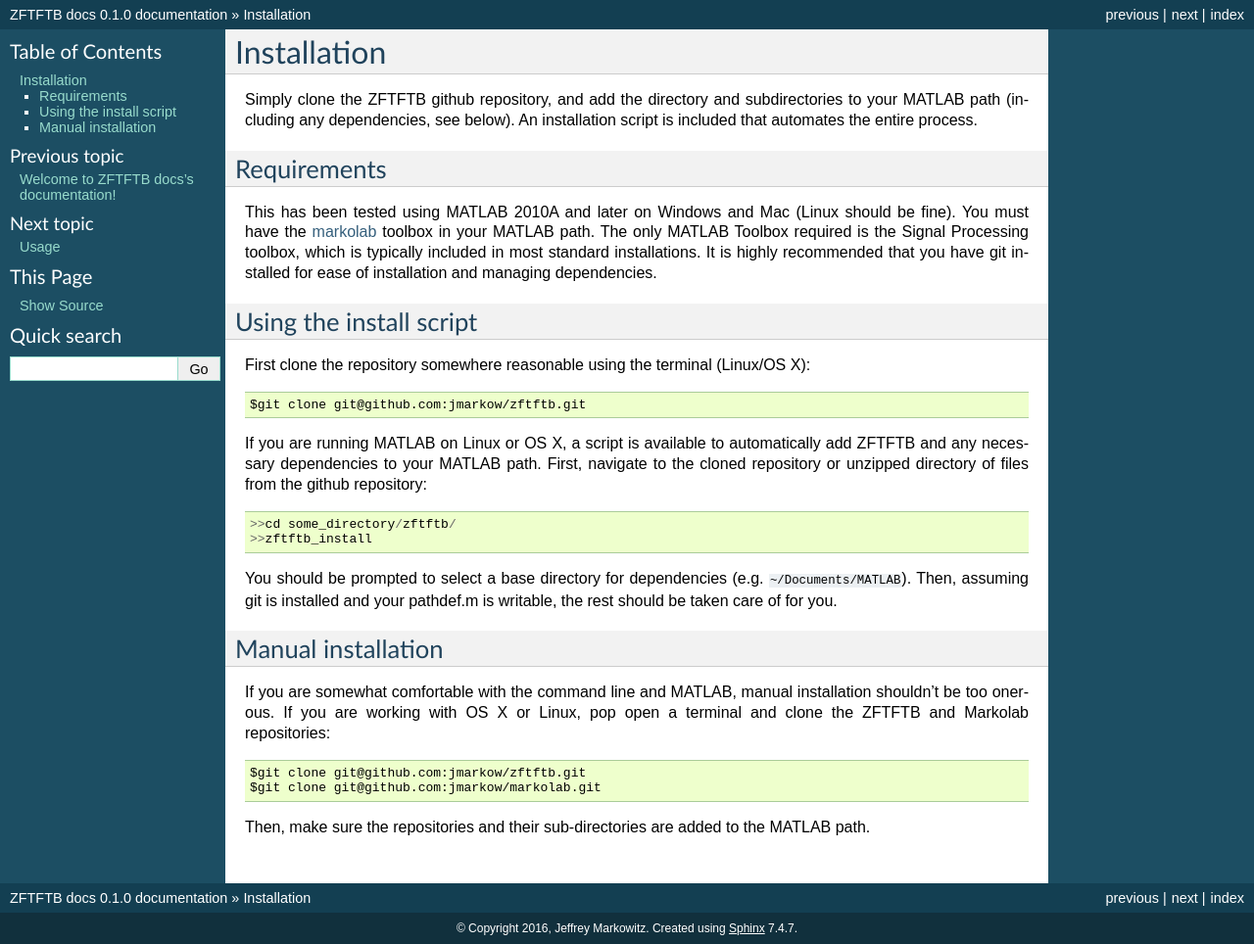
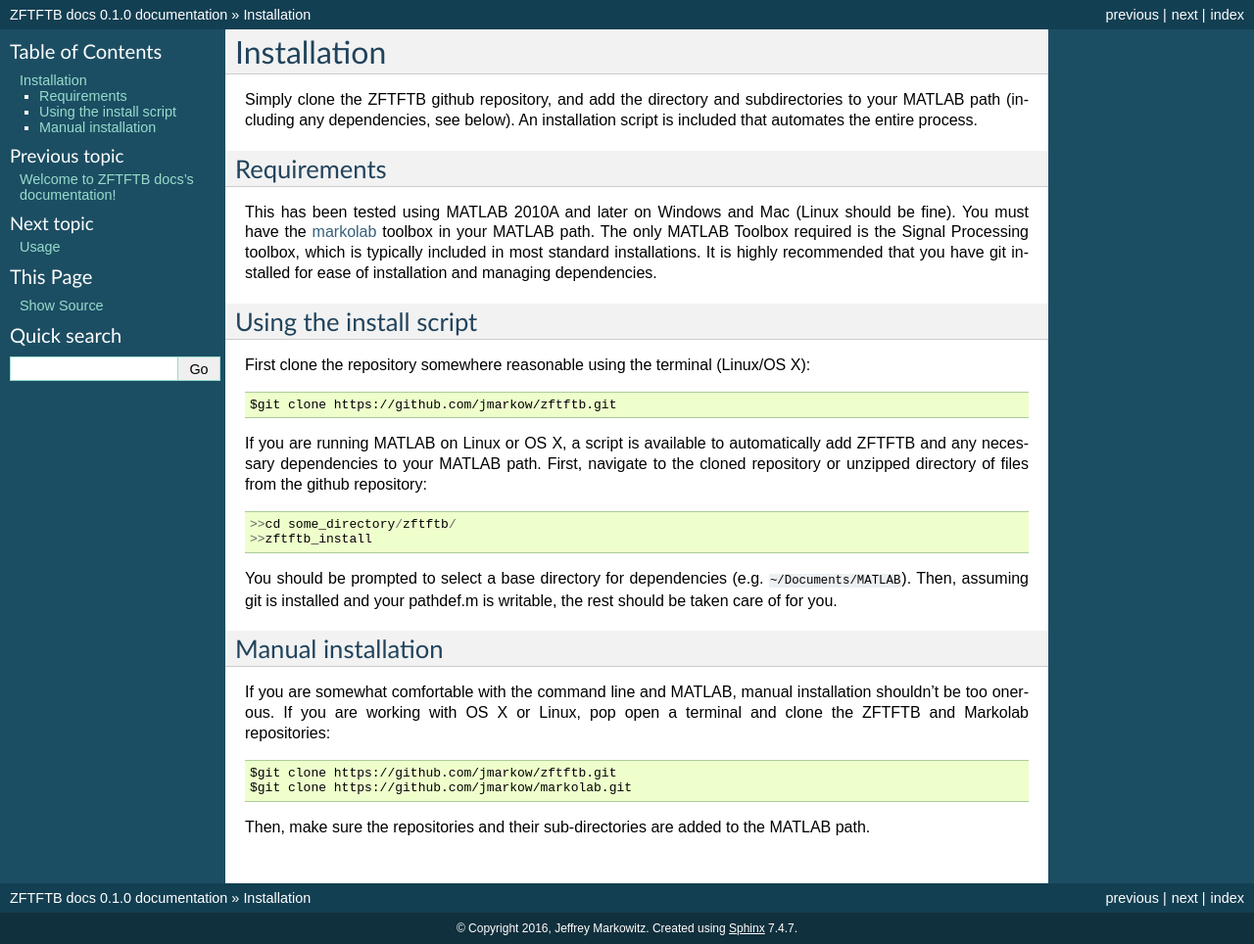
Before and after one commit to jmarkow/zftftb, a Sphinx documentation site: the page built from docs/installation.rst, in a window 1280 px wide. Shown: the whole page at 98% size. Built offline with Sphinx 7.4.7, drawn with Linux system fonts in a browser that asks for light colours; formulas are drawn with MathJax 3.

Commit message:
Updated docs

```diff
--- a/docs/installation.rst
+++ b/docs/installation.rst
@@ -13,7 +13,7 @@
 
 First clone the repository somewhere reasonable using the terminal (Linux/OS X)::
 
-	$git clone git@github.com:jmarkow/zftftb.git
+	$git clone https://github.com/jmarkow/zftftb.git
 
 If you are running MATLAB on Linux or OS X, a script is available to automatically add ZFTFTB and any necessary dependencies to your MATLAB path.  First, navigate to the cloned repository or unzipped directory of files from the github repository::
 
@@ -27,7 +27,7 @@
 
 If you are somewhat comfortable with the command line and MATLAB, manual installation shouldn't be too onerous.  If you are working with OS X or Linux, pop open a terminal and clone the ZFTFTB and Markolab repositories::
 
-  $git clone git@github.com:jmarkow/zftftb.git
-  $git clone git@github.com:jmarkow/markolab.git
+  $git clone https://github.com/jmarkow/zftftb.git
+  $git clone https://github.com/jmarkow/markolab.git
 
 Then, make sure the repositories and their sub-directories are added to the MATLAB path.
```
